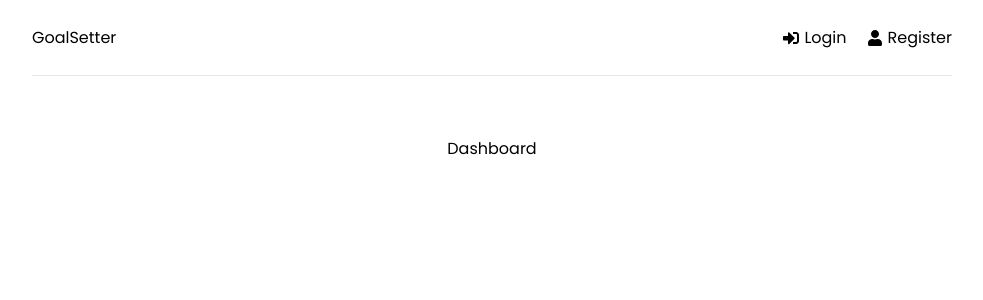
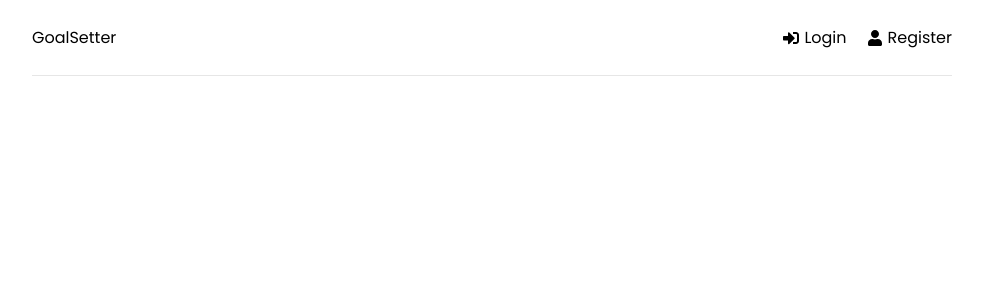
Before and after one commit to JulienLEUILLIER/basic-mern, a React (Vite) app in the folder frontend/: page / in a window 1280 px wide. Shown: the top 300 px of the page, without its empty margins (148-1131 px from the left). Built offline with nearby package versions, Linux system fonts and the light colour scheme.

Commit message:
Registering works, sets token in LS

```diff
--- a/frontend/src/App.tsx
+++ b/frontend/src/App.tsx
@@ -15,7 +15,7 @@
         <div className="container">
           <Header />
           <Routes>
-            <Route path='/' element={<Dashboard />} />
+            <Route path='/dashboard' element={<Dashboard />} />
             <Route path='/login' element={<Login />} />
             <Route path='/register' element={<Register />} />
           </Routes>
--- a/frontend/src/pages/Register.tsx
+++ b/frontend/src/pages/Register.tsx
@@ -96,8 +96,8 @@
             <input
               type="password"
               className="form-control"
-              id="password2"
-              name="password2"
+              id="passwordConfirmation"
+              name="passwordConfirmation"
               value={passwordConfirmation}
               placeholder="Confirm your password"
               onChange={handleChange} />
```
